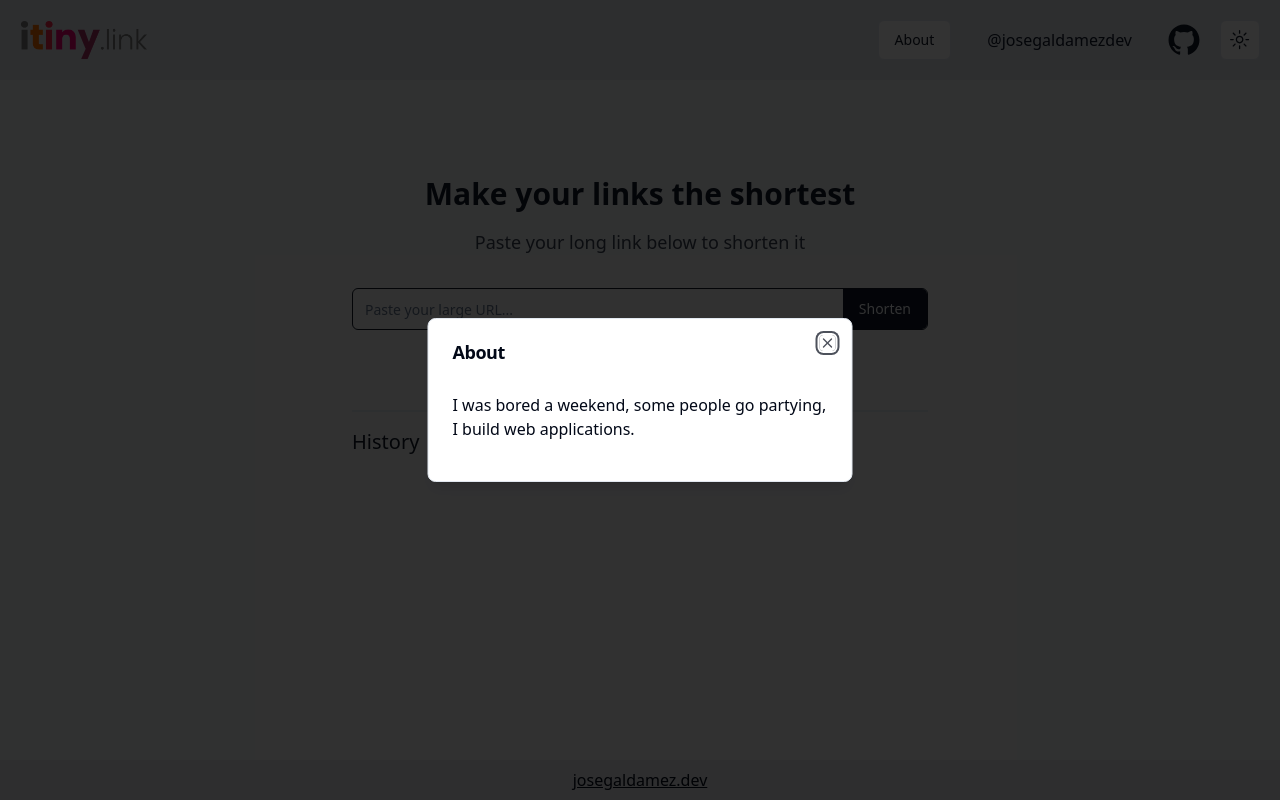
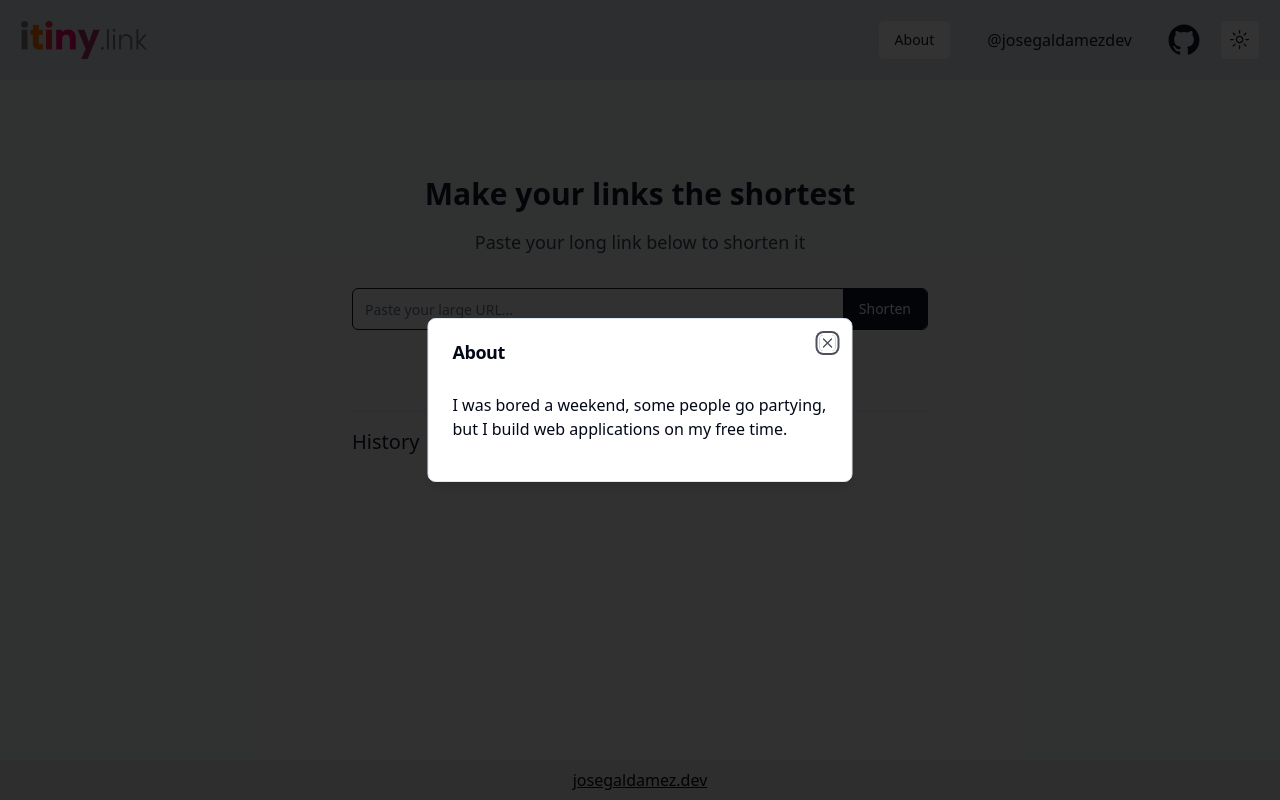
Before and after one commit to JoseGaldamez/itiny, a Next.js app: page / in a window 1280 px wide. Both pictures are taken after a click on the button "About". Built offline with nearby package versions, Linux system fonts and the light colour scheme.

Commit message:
update user picture

```diff
--- a/components/menu/about-menu.tsx
+++ b/components/menu/about-menu.tsx
@@ -22,7 +22,7 @@ export const AboutMenu = () => {
                     </DialogHeader>
                     <div className="py-4">
                         <p>
-                            I was bored a weekend, some people go partying, I build web applications.
+                            I was bored a weekend, some people go partying, but I build web applications on my free time.
                         </p>
                     </div>
                 </DialogContent>
--- a/components/menu/personal-link.tsx
+++ b/components/menu/personal-link.tsx
@@ -23,7 +23,7 @@ export function PersonalInformation() {
             <HoverCardContent className="w-80">
                 <div className="flex justify-between space-x-4">
                     <Avatar>
-                        <AvatarImage src="https://media.licdn.com/dms/image/C4E03AQHh2LZaUWerUw/profile-displayphoto-shrink_200_200/0/1645231074838?e=1710979200&v=beta&t=NBKwIfQKr7eXtKFfrA55luMzzCXbdSzeGQEinIO4yTQ" />
+                        <AvatarImage src="https://github.com/JoseGaldamez.png" />
                         <AvatarFallback>José Galdámez</AvatarFallback>
                     </Avatar>
                     <div className="space-y-1">
@@ -42,8 +42,8 @@ export function PersonalInformation() {
                             <a href="https://www.youtube.com/codigocorrecto" className="flex items-center" target="_blank">
                                 <YoutubeIcon className="mr-2 h-6 w-6 opacity-70" /> <span>YouTube</span>
                             </a>
-                            <a href="https://www.josegaldamez.online/" className="flex items-center" target="_blank">
-                                <img src="https://www.josegaldamez.online/_next/image?url=%2F_next%2Fstatic%2Fmedia%2Flogo-jg.fa4f1769.png&w=48&q=75" alt="José Galdámez Web Site" className="mr-2 h-6 w-6 opacity-70" /> <span>Website</span>
+                            <a href="https://josegaldamez.dev/" className="flex items-center" target="_blank">
+                                <img src="https://github.com/JoseGaldamez.png" alt="José Galdámez Web Site" className="mr-2 h-6 w-6 opacity-70 rounded-full" /> <span>Website</span>
                             </a>
                         </div>
 
```
